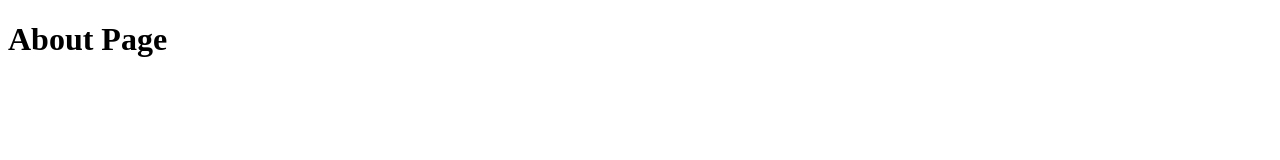
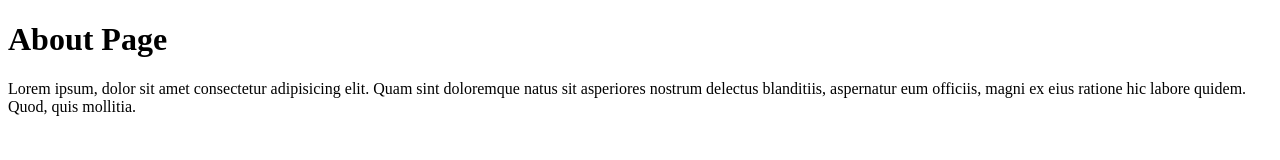
Before and after one commit to techclass-of-education/cdac-git-website, a plain HTML site: page about.html in a window 1280 px wide. Drawn offline with Linux system fonts and the light colour scheme.

Commit message:
about page paragraph

```diff
--- a/about.html
+++ b/about.html
@@ -1,11 +1,18 @@
 <!DOCTYPE html>
 <html lang="en">
+
 <head>
     <meta charset="UTF-8">
     <meta name="viewport" content="width=device-width, initial-scale=1.0">
     <title>Document</title>
 </head>
+
 <body>
     <h1>About Page</h1>
+    <p>
+        Lorem ipsum, dolor sit amet consectetur adipisicing elit. Quam sint doloremque natus sit asperiores nostrum
+        delectus blanditiis, aspernatur eum officiis, magni ex eius ratione hic labore quidem. Quod, quis mollitia.
+    </p>
 </body>
+
 </html>
```
